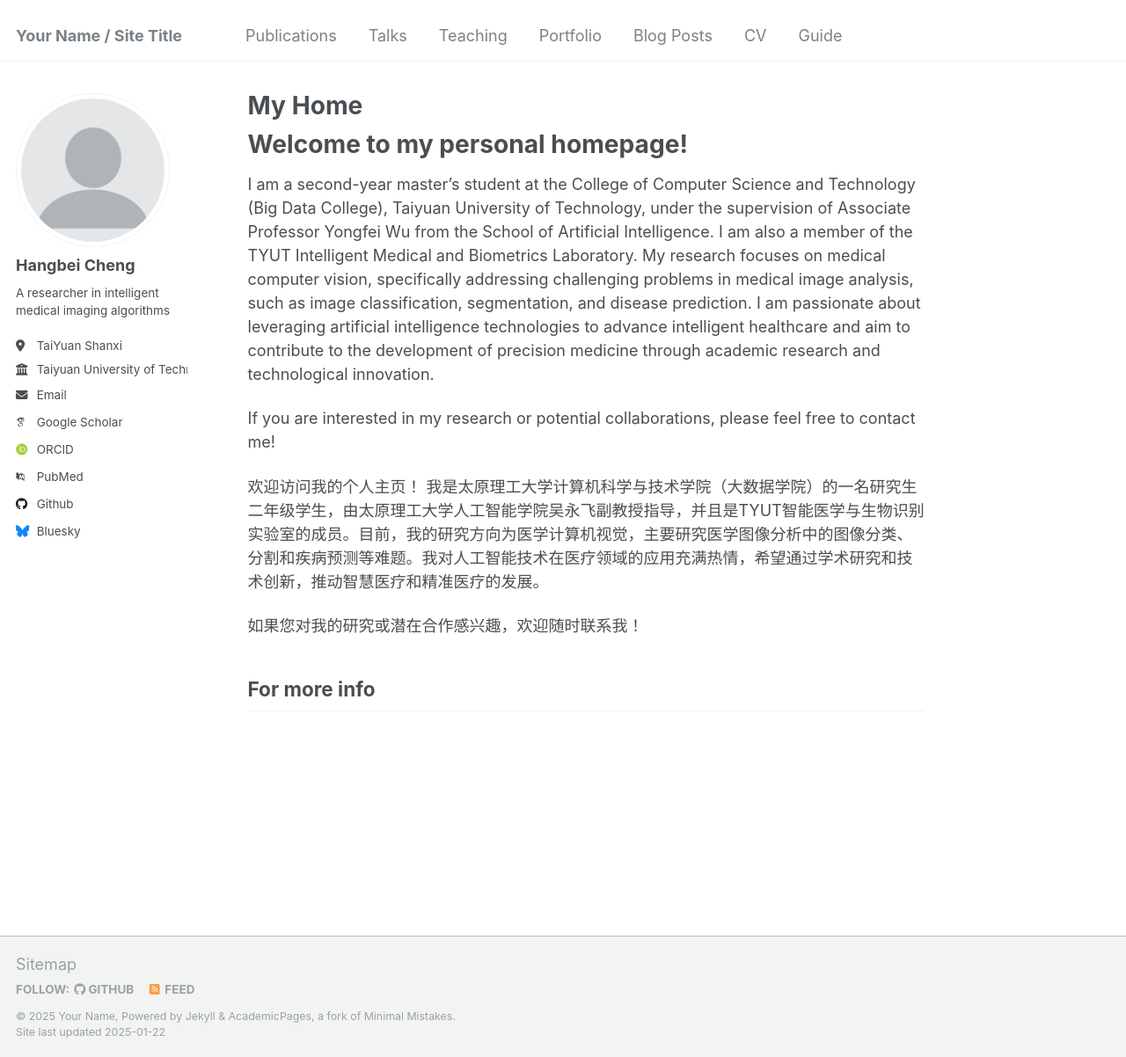
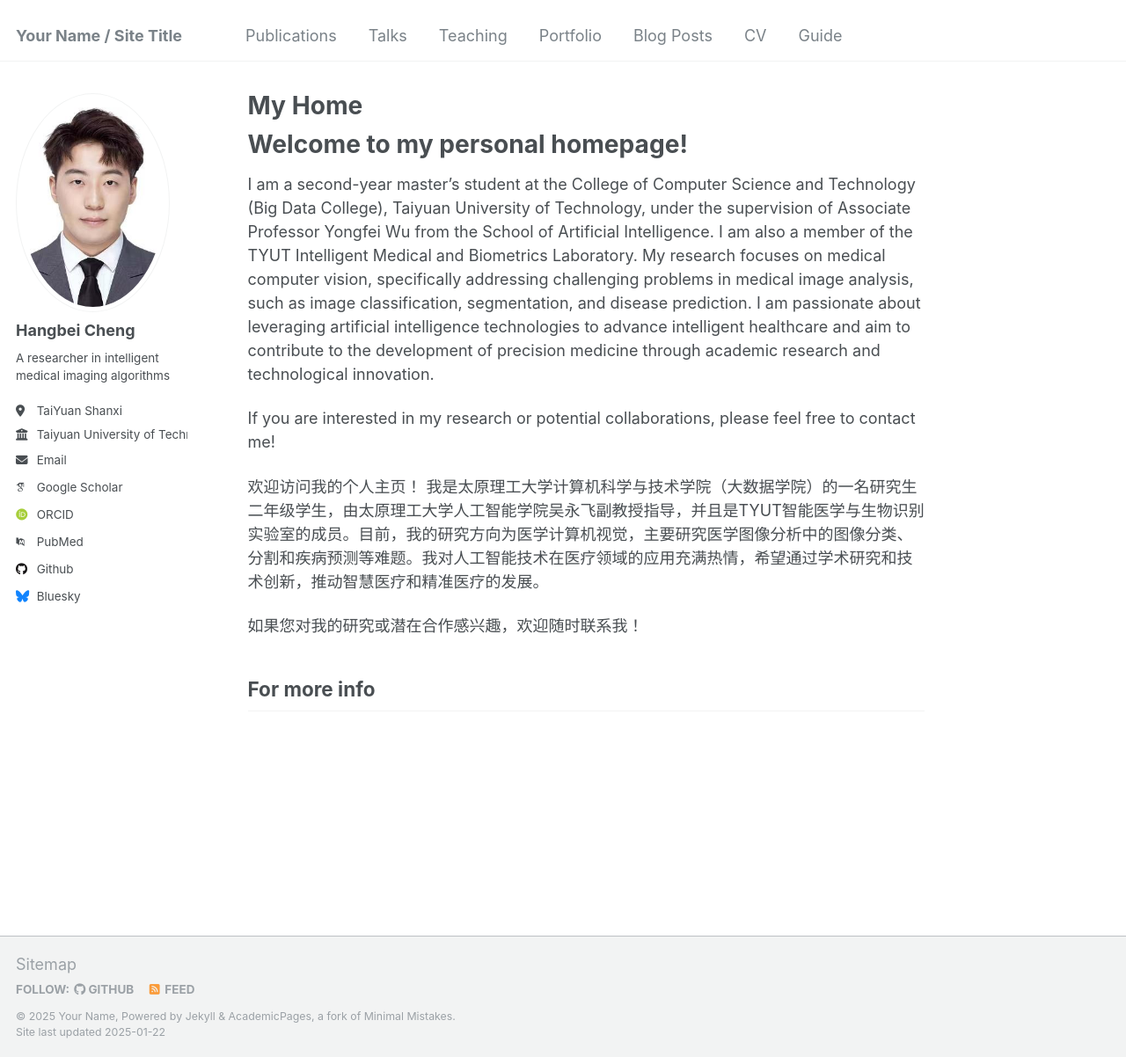
Before and after one commit to chenghangbei0702/chenghangbei0702.github.io, a Jekyll site: the page built from _pages/about.md, in a window 1280 px wide and 1202 px high. Shown: the whole window at 88% size. Built offline with Jekyll 4.4.1, drawn with Linux system fonts in a browser that asks for light colours; some web fonts are replaced.

Commit message:
Update _config.yml

```diff
--- a/_config.yml
+++ b/_config.yml
@@ -21,7 +21,7 @@ repository               : "academicpages/academicpages.github.io"
 #               Additional customization can be done by editing /_includes/author-profile.html
 author:
   # Biographic information
-  avatar           : "profile.png"
+  avatar           : "phone.png"
   name             : "Hangbei Cheng"
   pronouns         : # example: "she/her"
   bio              : "A researcher in intelligent medical imaging algorithms"
```
